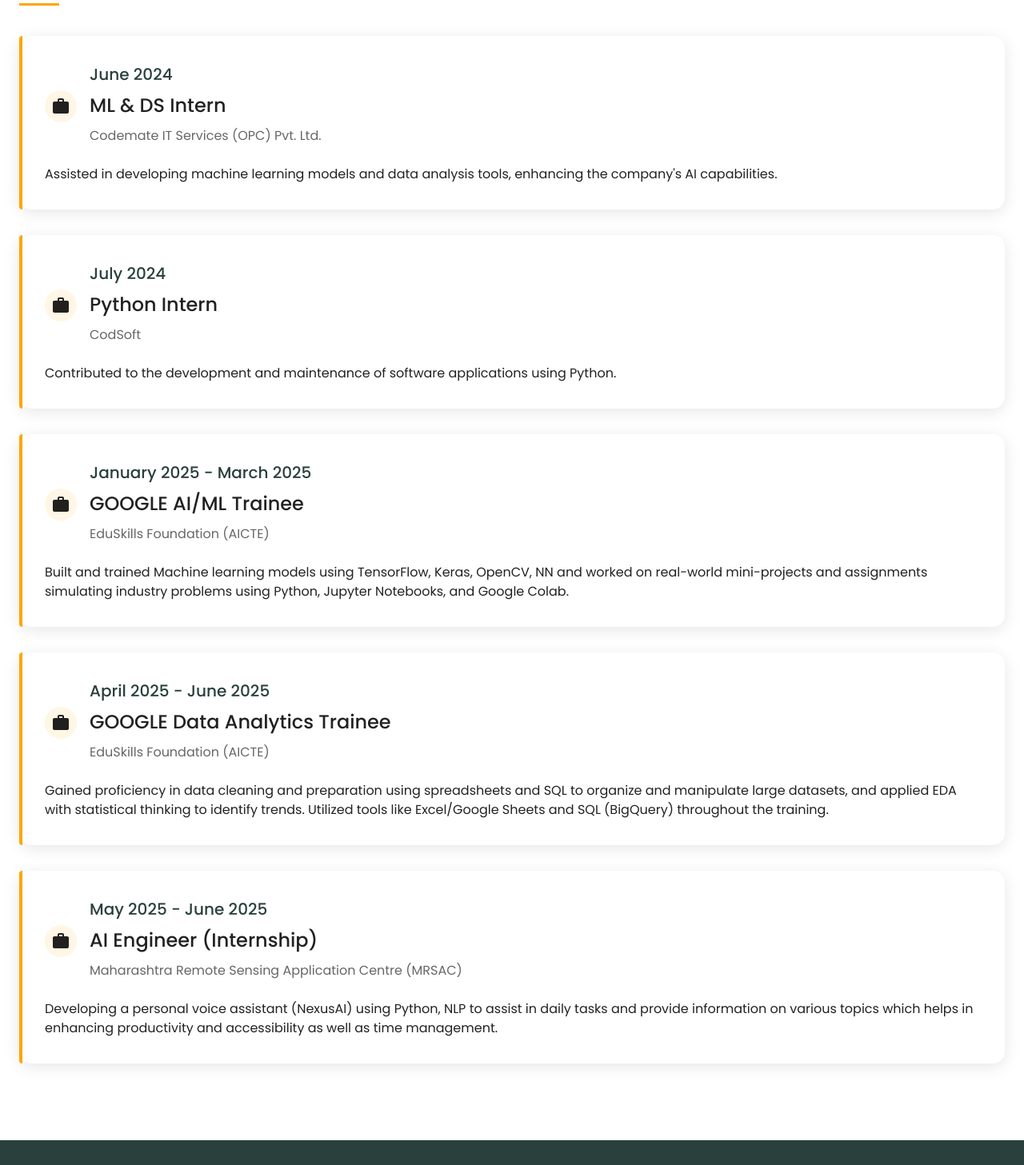
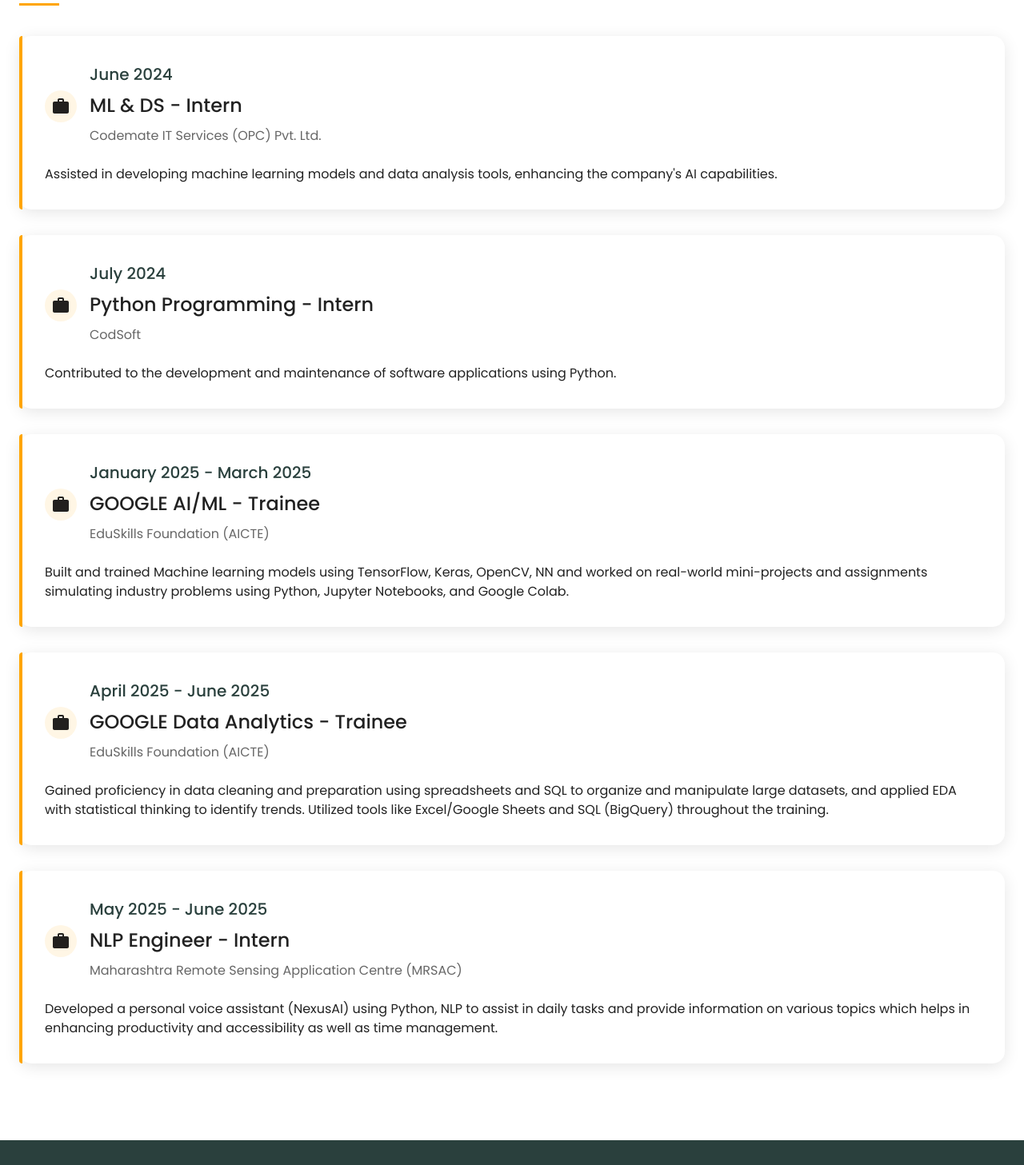
Before and after one commit to Bhuvan-Patil-24/portfolio-frontend, a React (Create React App) app: page /experience in a window 1280 px wide. Shown: the part 211-1668 px from the top of the page at 80% size. Built offline with nearby package versions, Linux system fonts and the light colour scheme.

Commit message:
updated the experince and projects

```diff
--- a/src/components/Hero.jsx
+++ b/src/components/Hero.jsx
@@ -102,10 +102,9 @@
     "Data Science",
     "Machine Learning",
     "Deep Learning",
+    "Natural Language Processing",
     "Large Language Models",
-    "Generative AI",
-    "Natural Language Processing",
-    "Computer Vision"
+    "Generative AI"
   ];
 
   const theme = useTheme();
--- a/src/pages/Experience.jsx
+++ b/src/pages/Experience.jsx
@@ -52,37 +52,37 @@
 const experiences = [
   {
     date: 'June 2024',
-    title: 'ML & DS Intern',
+    title: 'ML & DS - Intern',
     company: 'Codemate IT Services (OPC) Pvt. Ltd.',
     description: 'Assisted in developing machine learning models and data analysis tools, enhancing the company\'s AI capabilities.',
     icon: <WorkIcon />,
   },
   {
     date: 'July 2024',
-    title: 'Python Intern',
+    title: 'Python Programming - Intern',
     company: 'CodSoft',
     description: 'Contributed to the development and maintenance of software applications using Python.',
     icon: <WorkIcon />,
   },
   {
     date: 'January 2025 - March 2025',
-    title: 'GOOGLE AI/ML Trainee',
+    title: 'GOOGLE AI/ML - Trainee',
     company: 'EduSkills Foundation (AICTE)',
     description: 'Built and trained Machine learning models using TensorFlow, Keras, OpenCV, NN and worked on real-world mini-projects and assignments simulating industry problems using Python, Jupyter Notebooks, and Google Colab.',
     icon: <WorkIcon />,
   },
   {
     date: 'April 2025 - June 2025',
-    title: 'GOOGLE Data Analytics Trainee',
+    title: 'GOOGLE Data Analytics - Trainee',
     company: 'EduSkills Foundation (AICTE)',
     description: 'Gained proficiency in data cleaning and preparation using spreadsheets and SQL to organize and manipulate large datasets, and applied EDA with statistical thinking to identify trends. Utilized tools like Excel/Google Sheets and SQL (BigQuery) throughout the training.',
     icon: <WorkIcon />,
   },
   {
     date: 'May 2025 - June 2025',
-    title: 'AI Engineer (Internship)',
+    title: 'NLP Engineer - Intern',
     company: 'Maharashtra Remote Sensing Application Centre (MRSAC)',
-    description: 'Developing a personal voice assistant (NexusAI) using Python, NLP to assist in daily tasks and provide information on various topics which helps in enhancing productivity and accessibility as well as time management.',
+    description: 'Developed a personal voice assistant (NexusAI) using Python, NLP to assist in daily tasks and provide information on various topics which helps in enhancing productivity and accessibility as well as time management.',
     icon: <WorkIcon />,
   },
 ];
--- a/src/pages/Projects.jsx
+++ b/src/pages/Projects.jsx
@@ -44,8 +44,15 @@
 
 const projects = [
   {
+    title: 'NexusAI - Personal Voice Assistant',
+    description: 'Developed a personal voice assistant with Python & NLP during my Internship at MRSAC, VNIT, Nagpur. It\'s designed to help you interact with your computer using natural voice commands while providing a modern, customizable experience.',
+    technologies: ['Python', 'NLP', 'pyttsx3', 'Streamlit', 'SQLite'],
+    githubLink: 'https://github.com/Bhuvan-Patil-24/NexusAI-Personal_Voice_Assistance',
+    demoLink: '#',
+  },
+  {
     title: 'Blood Group Detection using Fingerprint & ML',
-    description: 'Build a machine learning-based system that predicts blood groups from fingerprint images using deep learning and image processing techniques.',
+    description: 'Built a machine learning-based system that predicts blood groups from fingerprint images using deep learning and image processing techniques.',
     technologies: ['Python', 'Machine Learning', 'Jupyter', 'Flask', 'SQLite'],
     githubLink: 'https://github.com/Bhuvan-Patil-24/Blood_group_detection_using_fingerprint',
     demoLink: '#',
```
